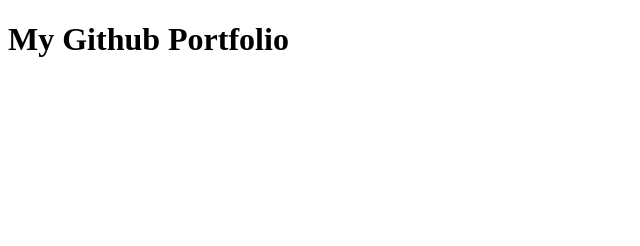
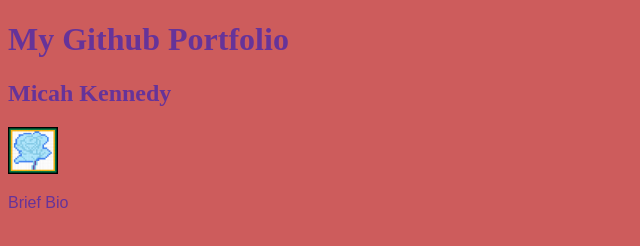
Before and after one commit to micahk828/index.html, a plain HTML site: page index.html in a window 1280 px wide. Shown: the whole page, without its empty margins (0-640 px from the left). Drawn offline with Linux system fonts and the light colour scheme.

Commit message:
Update changes

```diff
--- a/index.html
+++ b/index.html
@@ -2,13 +2,15 @@
 <html>
 
 <head>
-
   <title>Github Portfolio</title>
-
+  <link rel="stylesheet" href="style.css" type="text/css">
 </head>
 
 <body>
  <h1> My Github Portfolio</h1>
+ <h2>Micah Kennedy</h2>
+ <img src="me.png" alt="me" width="50px">
+ <p>Brief Bio</p>
 </body>
 
 </html>
--- /dev/null
+++ b/style.css
@@ -0,0 +1,12 @@
+html {
+  height: 100%;
+  width: 100%;
+}
+
+body{
+  background-color: indianred;
+  color: rebeccapurple;
+}
+p{
+  font-family: fantasy;
+}
```
Also changed, not shown: me.png (added), script.js (added), 1 other file.
